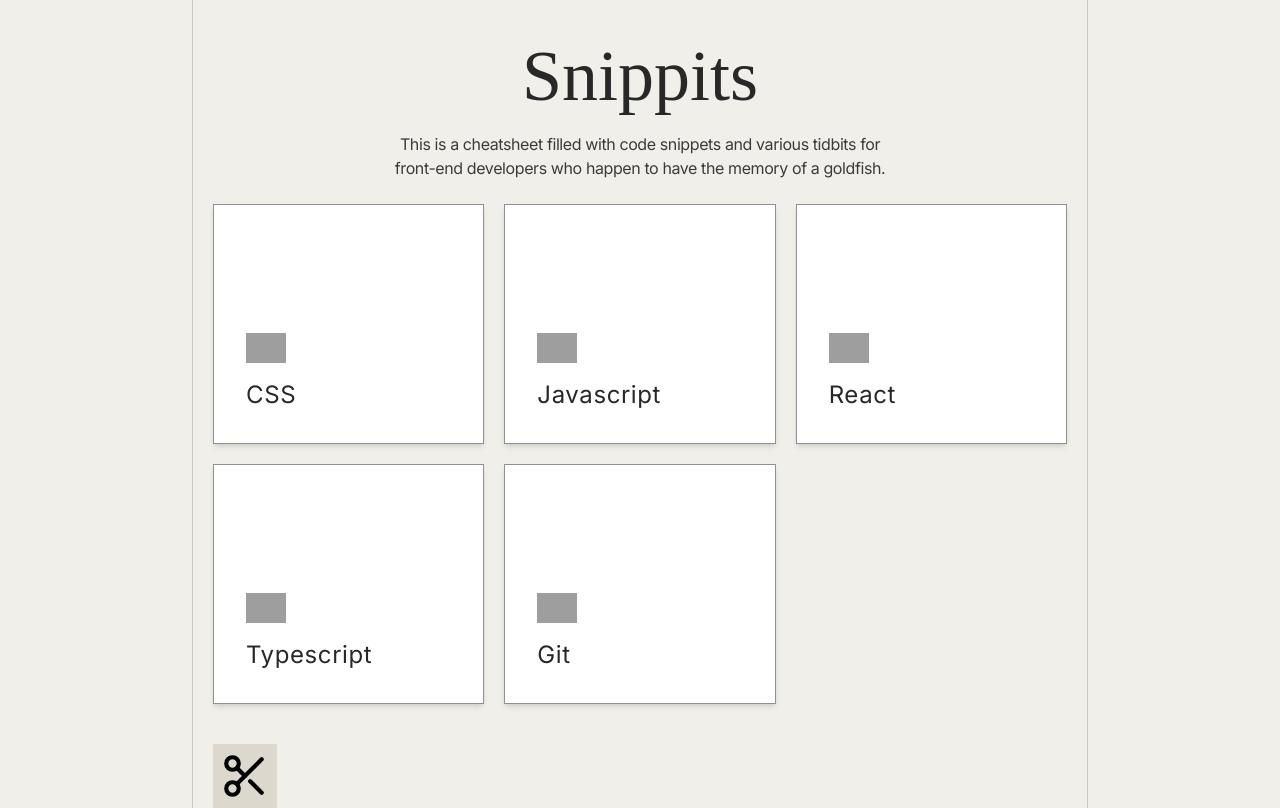
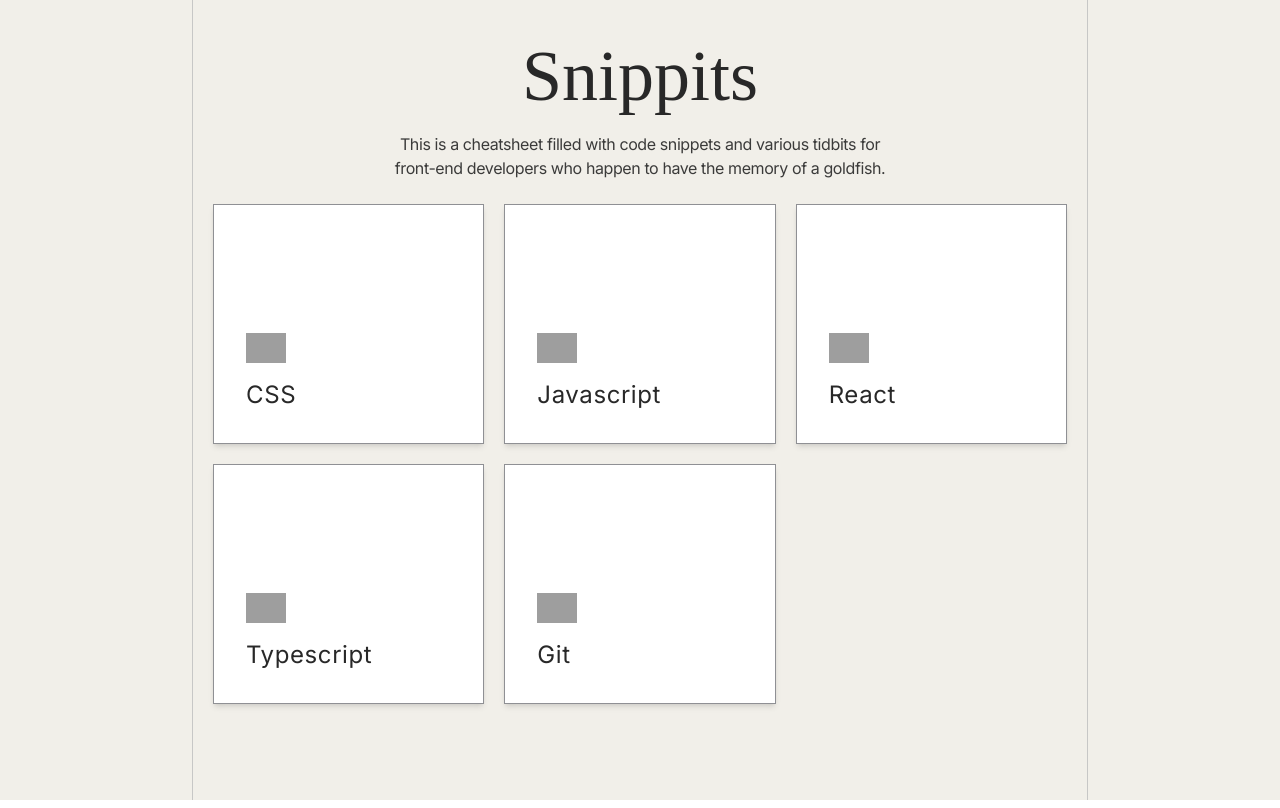
Before and after one commit to Yezo/snippit, a React (Vite) app: page / in a window 1280 px wide. Built offline with nearby package versions, Linux system fonts and the light colour scheme; grey boxes are pictures that could not be loaded; a web font is replaced by a local one.

Commit message:
updated css

```diff
--- a/src/pages/HomePage.tsx
+++ b/src/pages/HomePage.tsx
@@ -48,26 +48,6 @@ export const HomePage = () => {
           </Link>
         ))}
       </nav>
-
-      <div className="w-16 h-16 bg-[#DCD8CD] grid place-items-center text-black mt-10 font-bold">
-        <svg
-          xmlns="http://www.w3.org/2000/svg"
-          width="50"
-          height="50"
-          viewBox="0 0 24 24"
-          fill="none"
-          stroke="currentColor"
-          strokeWidth="2"
-          strokeLinecap="round"
-          strokeLinejoin="round"
-        >
-          <circle cx="6" cy="6" r="3"></circle>
-          <circle cx="6" cy="18" r="3"></circle>
-          <line x1="20" y1="4" x2="8.12" y2="15.88"></line>
-          <line x1="14.47" y1="14.48" x2="20" y2="20"></line>
-          <line x1="8.12" y1="8.12" x2="12" y2="12"></line>
-        </svg>
-      </div>
     </div>
   );
 };
```
